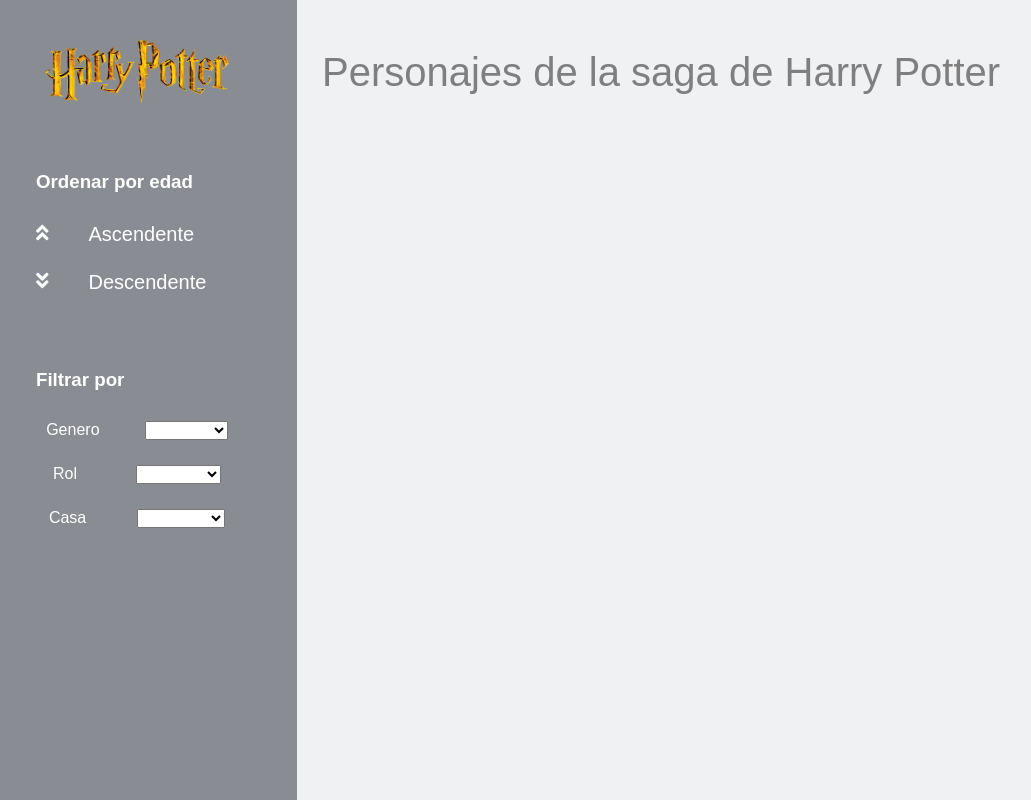
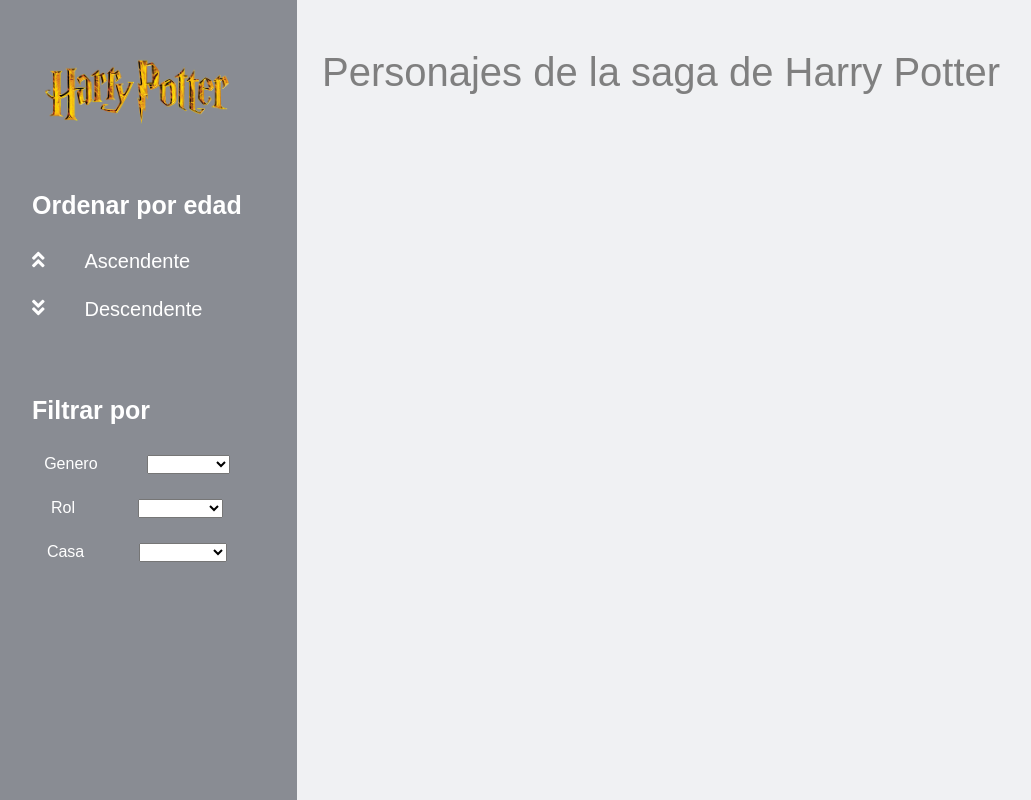
Before and after one commit to Aireck2/RETO-POTTER, a website: page src/index.html in a window 1280 px wide. Shown: the whole page, without its empty margins (23-1054 px from the left). Drawn offline with Linux system fonts and the light colour scheme.

Commit message:
cambioImagen

```diff
--- a/src/style.css
+++ b/src/style.css
@@ -29,7 +29,7 @@
 }
 .col-left .logo{
     width: 200px;
-    margin-top: 30px;
+    margin-top: 50px;
 }
 .col-left .logo img{
     width: 100%;
@@ -37,11 +37,12 @@
 
 .col-left .box-edad,
 .col-left .box-filtro{
-    width: 202px;
+    width: 210px;
 }
 .col-left .box-edad h3,
 .col-left .box-filtro h3{
     margin-bottom: 30px;
+    font-size: 25px;
 }
 .col-left .box-edad button{
     display: flex;
@@ -57,7 +58,6 @@
 .col-left .box-edad button i{
     margin-right: 40px;
 }
-
 
 .box-edad,
 .box-filtro{
```
Also changed, not shown: src/img/flag-bg.svg (added).
